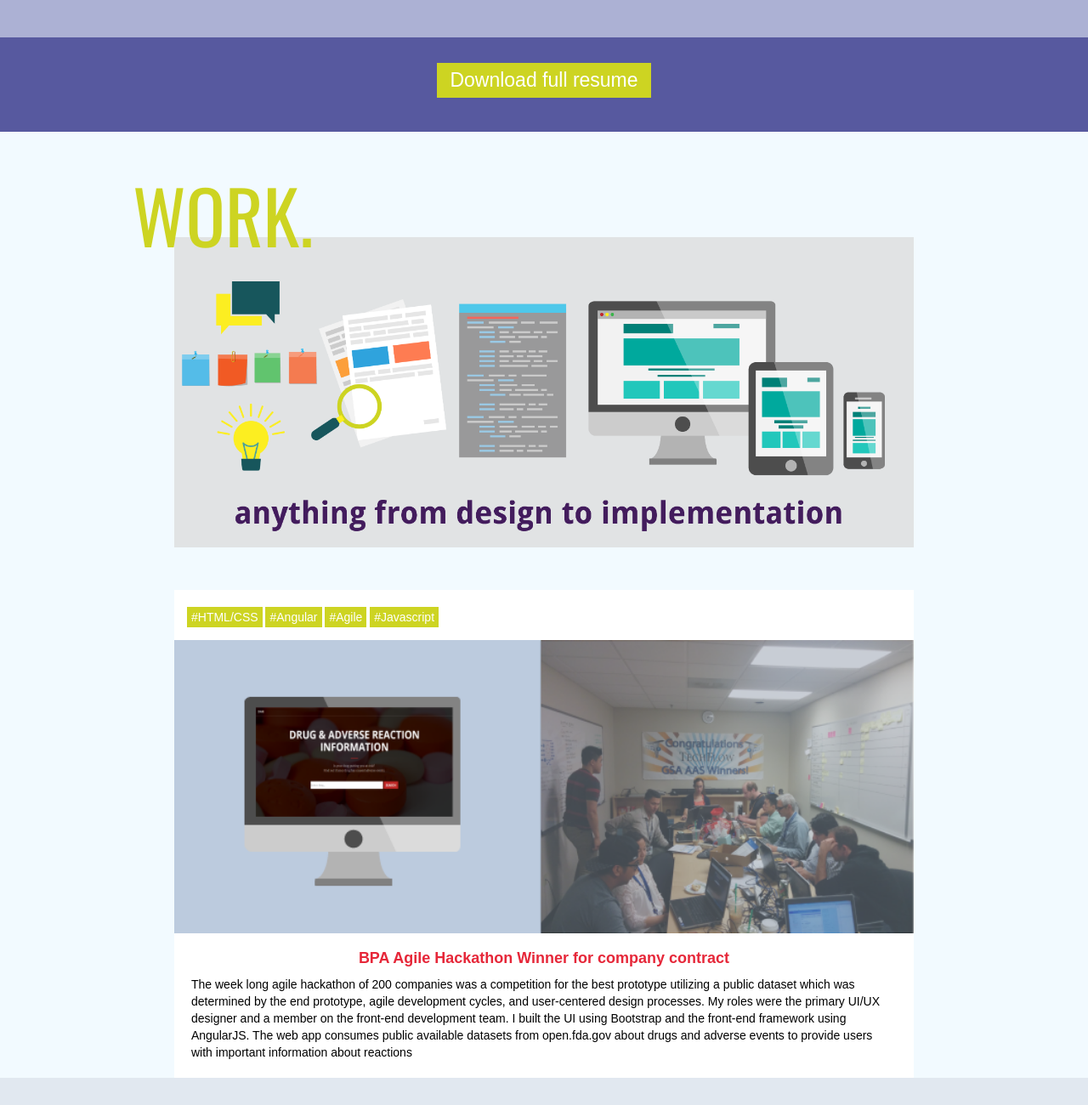
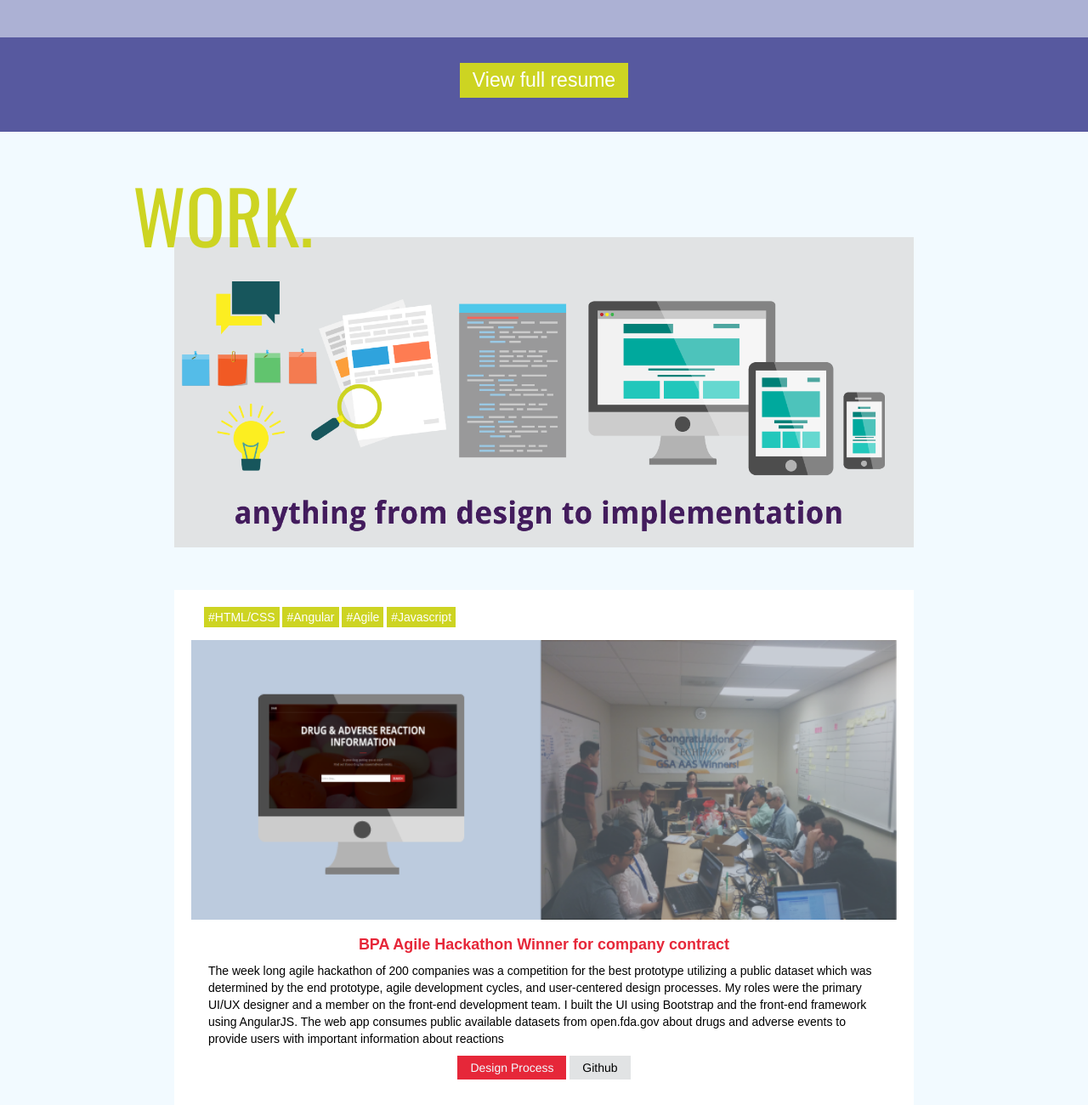
Before and after one commit to andieromero/myportfolio, a website: page app/index.html in a window 1280 px wide. Shown: the part 1452-2752 px from the top of the page at 85% size. Before the commit the page ends 2720 px from the top, so only its background shows below. Drawn offline with nearby package versions, Linux system fonts and the light colour scheme; some packages are replaced by stand-ins of ours; a web font is replaced by a local one.

Commit message:
project with buttons and fixed spacing

```diff
--- a/app/css/main.css
+++ b/app/css/main.css
@@ -400,8 +400,16 @@ a.navbar-brand img {
   position: relative;
   display: block;
   margin-top: 30px;
+  -webkit-transition: 0.5s;
+  transition: 0.5s;
 }
 
+#resume-button:hover {
+  background-color: #57599f;
+  color: #cdd422;
+  -webkit-transition: 0.5s;
+  transition: 0.5s;
+}
 img#fromdesign {
   max-width: 100%;
   margin-bottom: 50px;
@@ -435,7 +443,7 @@ img#fromdesign {
 }
 .project-container {
   background-color: #ffffff;
-  padding-top: 20px;
+  padding: 20px 20px;
 }
 .project {
   margin-top: 15px;
@@ -450,3 +458,34 @@ img#fromdesign {
 .description p {
   color: #000000;
 }
+.project-button {
+  text-align: center;
+}
+.design {
+  background-color: #e62739;
+  color: #f2faff;
+  -webkit-transition: 0.5s;
+  transition: 0.5s;
+  padding: 4px 15px;
+  border: none;
+}
+.design:hover {
+  background-color: #f2faff;
+  color: #e62739;
+  -webkit-transition: 0.5s;
+  transition: 0.5s;
+}
+.github {
+  background-color: #e1e3e4;
+  color: #000000;
+  -webkit-transition: 0.5s;
+  transition: 0.5s;
+  padding: 4px 15px;
+  border: none;
+}
+.github:hover {
+  background-color: #000000;
+  color: #e1e3e4;
+  -webkit-transition: 0.5s;
+  transition: 0.5s;
+}
--- a/app/js/main.js
+++ b/app/js/main.js
@@ -615,6 +615,7 @@ app.config(['$routeProvider', function ($routeProvider) {
   $routeProvider
     // Home
     .when("/", {templateUrl: "partials/home.html", controller: "PageCtrl"})
+    .when("/index.html", {templateUrl: "partials/home.html", controller: "PageCtrl"})
     // Pages
     .when("/about", {templateUrl: "partials/about.html", controller: "PageCtrl"})
     .when("/pricing", {templateUrl: "partials/pricing.html", controller: "PageCtrl"})
--- a/app/partials/home.html
+++ b/app/partials/home.html
@@ -40,7 +40,7 @@ some of my <span class="yellow">coding</span> and
       </div>
     </div>
   </div>
-  <button href="" id="resume-button">Download full resume</button>
+  <button href="" id="resume-button" class="button">View full resume</button>
 </div>
 <div class="work" id="work">
   <div class="container">
@@ -62,6 +62,10 @@ cycles, and user-centered design processes. My roles were the primary UI/UX desi
 I built the UI using Bootstrap and the front-end framework using AngularJS. The web app
 consumes public available datasets from open.fda.gov about drugs and adverse events to
 provide users with important information about reactions</p>
+            <div class="project-button">
+              <button class="design" href="">Design Process</button>
+              <button class="github" href="">Github</button>
+            </div>
           </div>
         </div>
       </div>
```
